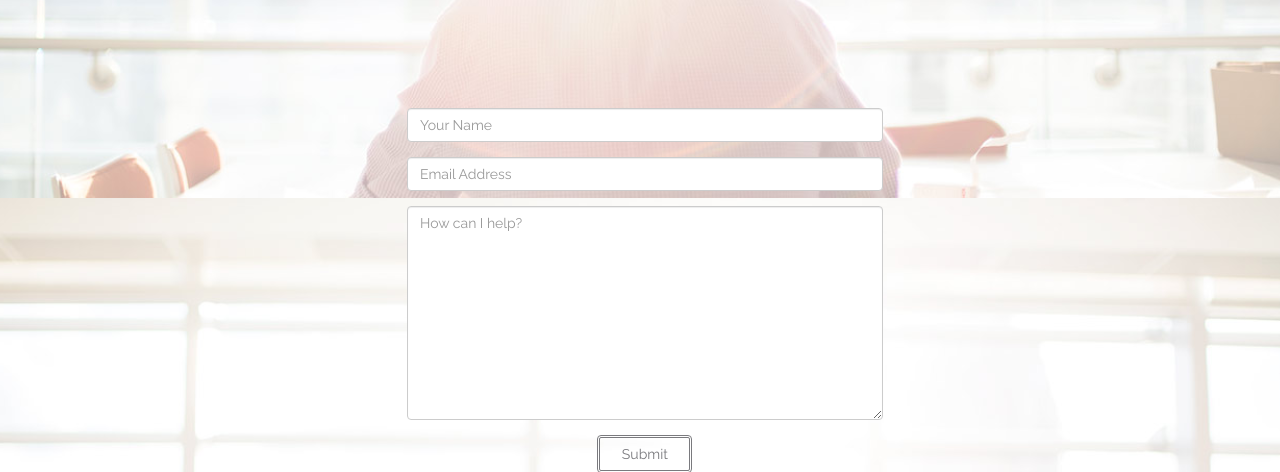
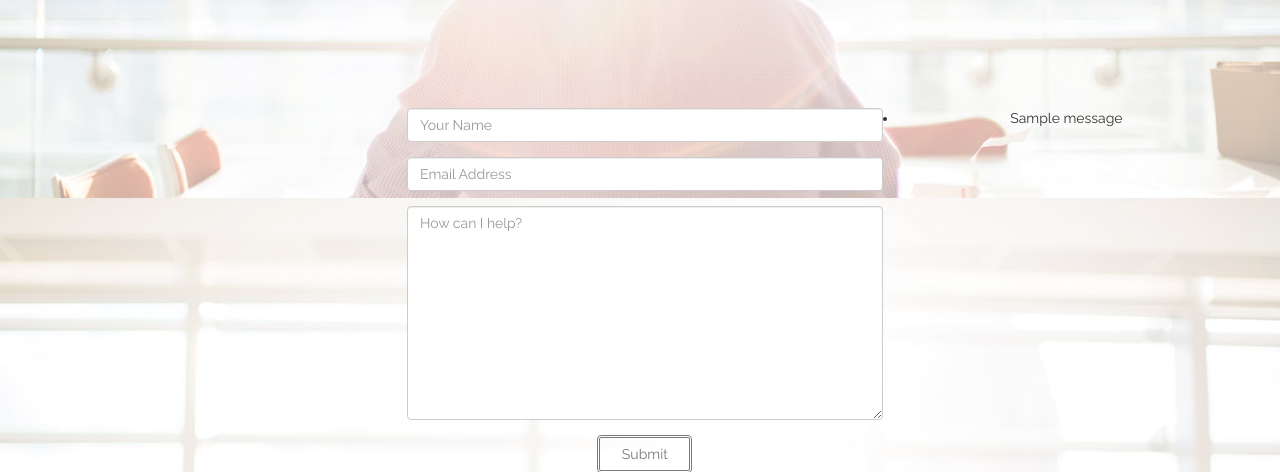
Before and after one commit to wcsmileyk/portfolio, a Flask app: page / in a window 1280 px wide. Shown: the part 2202-2674 px from the top of the page. Run offline with Flask 2, Linux system fonts and the light colour scheme; one stand-in notice (Sample message) is shown; some libraries are stand-ins or nearby versions.

Commit message:
Added email

```diff
--- a/app.py
+++ b/app.py
@@ -1,6 +1,6 @@
 import os
 
-from flask import Flask, render_template, url_for, request, redirect
+from flask import Flask, render_template, url_for, request, redirect, flash
 from flask_mail import Mail, Message
 
 from forms import ContactForm
@@ -22,16 +22,23 @@
 @app.route('/index', methods=['GET', 'POST'])
 def index():
     form = ContactForm()
-    if form.validate_on_submit():
-        msg = Message('New Freelance Contact')
-        msg.recipients = ['wesley.c.smiley@gmail.com']
-        contact_name = form.name.data
-        contact_email = form.email.data
-        contact_message = form.message.data
+    if request.method == 'POST':
+        if form.validate_on_submit():
+            msg = Message('New Freelance Contact')
+            msg.recipients = ['wesley.c.smiley@gmail.com']
+            contact_name = form.name.data
+            contact_email = form.email.data
+            contact_message = form.message.data
 
-        msg.body = f'Name: {contact_name} \n Email: {contact_email} \n Message: \n {contact_message}'
-        mail.send(msg)
-        return request('index.html#contact')
+            msg.body = f'Name: {contact_name} \n Email: {contact_email} \n Message: \n {contact_message}'
+            mail.send(msg)
+            flash('Thank you for your message')
+
+        else:
+            flash('All fields are required')
+
+        return render_template('index.html#contact', form=form)
+
     return render_template('index.html', form=form)
 
 if __name__ == '__main__':
--- a/templates/index.html
+++ b/templates/index.html
@@ -124,8 +124,18 @@
                                 <textarea name="message" id="message" class="form-control" rows="10" placeholder="How can I help?"></textarea>
                             </div>
                             <button type="submit" class="btn btn-default">Submit</button>
-
                         </form>
+                        <div>
+                            {% with messages = get_flashed_messages() %}
+                                {% if messages %}
+                                    <ul class=flashes>
+                                        {% for message in messages %}
+                                            <li>{{ message }}</li>
+                                        {% endfor %}
+                                    </ul>
+                                {% endif %}
+                            {% endwith %}
+                        </div>
                     </div>
 
                 </div>
```
